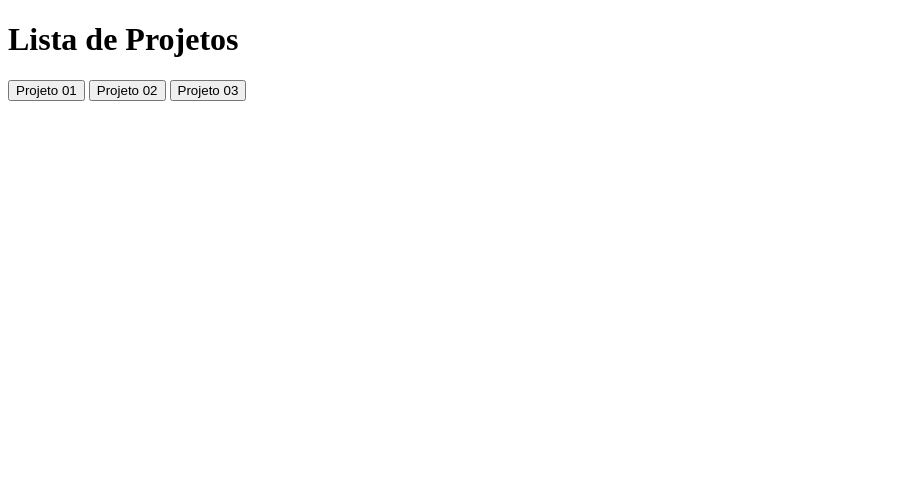
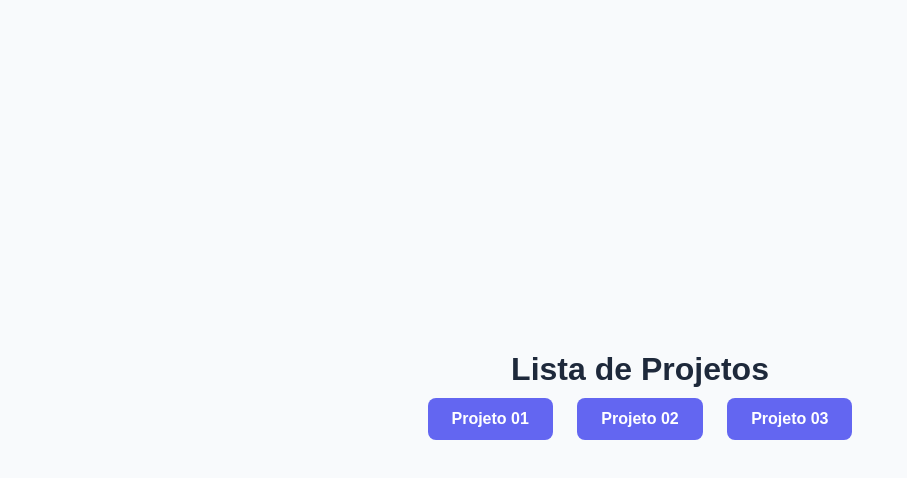
Before and after one commit to Camila-A-Silva/AR-CO-REP, a website: page index.html in a window 1280 px wide. Shown: the whole page, without its empty margins (0-907 px from the left). Drawn offline with Linux system fonts and the light colour scheme.

Commit message:
Implementação do script navegação e estilização

```diff
--- a/css/global.css
+++ b/css/global.css
@@ -9,3 +9,54 @@
     --radius: 8px;
     --font-main: "Montserrat", sans-serif;
 }
+
+/* Reet básico */
+*{
+    margin: 0;
+    padding: 0;
+    box-sizing: border-box;
+    font-family: inherit;
+}
+
+body {
+    font-family: var(--font-main);
+    background-color: var(--bg-color);
+    color: var(--text-color);
+    display: flex;
+    flex-direction: column;
+    align-items: center;
+    justify-content: center;
+    min-height: 100vh;
+    text-align: center;
+}
+
+/* Header */
+.project__header h1 {
+    font-size: 2.5rem;
+    margin-bottom: 2rem;
+    color: var(--primary-color);
+}
+
+/* Estilização dos Botões (Inputs e Botão Dinâmico */
+.project__button-group input[type="button"],
+button {
+    background-color: var(--primary-color);
+    color: var(--white);
+    border: none;
+    padding: 12px 24px;
+    margin: 10px;
+    font-size: 1rem;
+    /* E o peso da fonte ( o tanto que ela vai se destacar) */
+    font-weight: 600;
+    border-radius: var(--radius);
+    cursor: pointer;
+    box-sizing: var(--shadow);
+    transition: all 0.3s ease;
+}
+
+.project__button-group input[type="button"]:hover,
+button:hover {
+background-color: var(--primaty-hover);
+transform: translateY(-2px);
+box-shadow: 0 10px 15px -3px rgba(0 0 0 / 0.1);
+}
--- a/js/main.js
+++ b/js/main.js
@@ -1,10 +1,12 @@
+// O botão já existe e ele
+
 // 1. Lógica do Meno Principal (Index, obter os elementos)
 const btnP1 = document.querySelector('#inputP1');
 const btnP2 = document.querySelector('#inputP2');
 const btnP3 = document.querySelector('#inputP3');
 
 // 2. Método addEventListener com ma função anônima
-//  função de click para chamar a página projeto01no index
+//  função de click para chamar a página projeto01 no index
 btnP1.addEventListener('click',function(){
     window.location.href = './pages/projeto01.html'
 });
```
Also changed, not shown: js/navegacao.js (+24 -0 lines).
